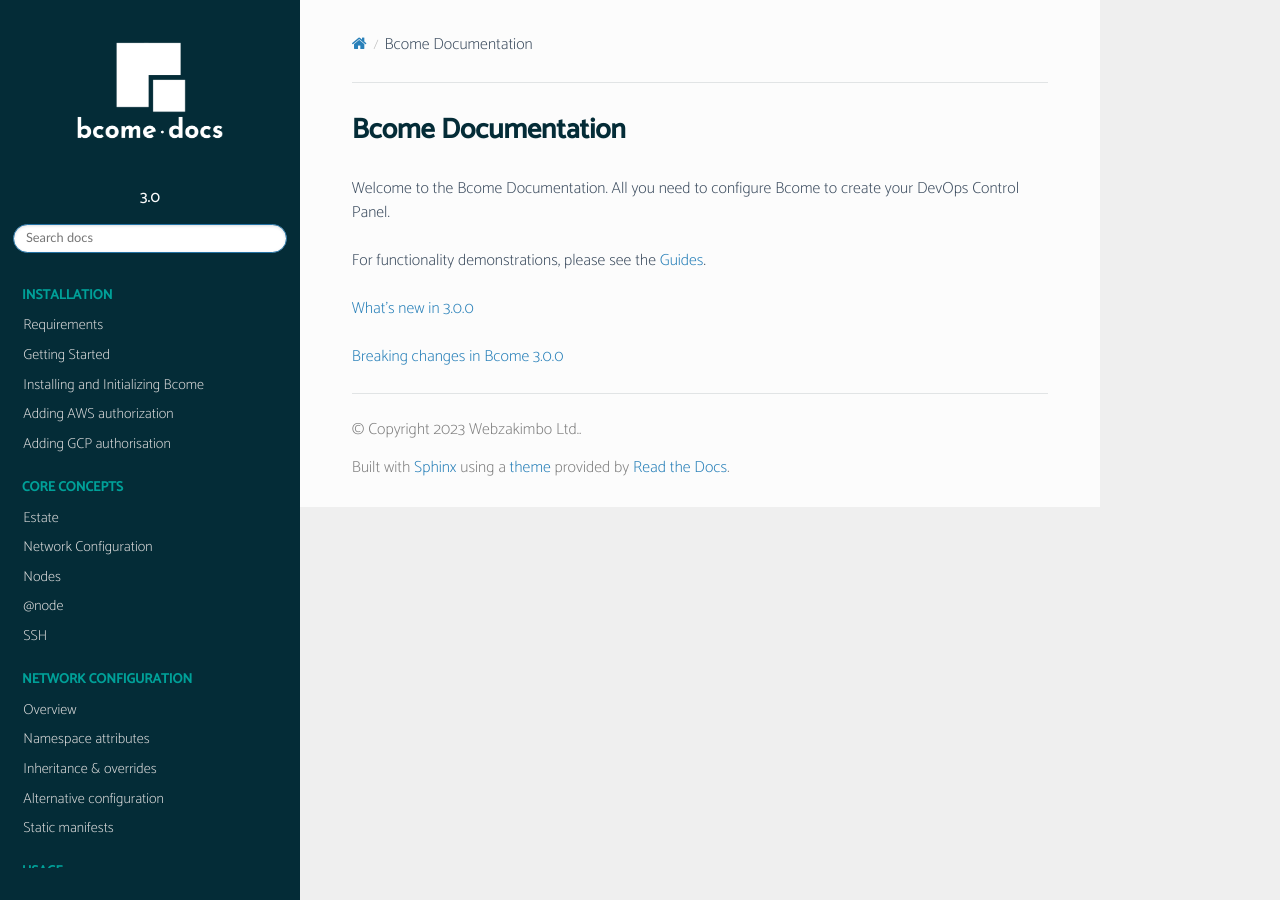
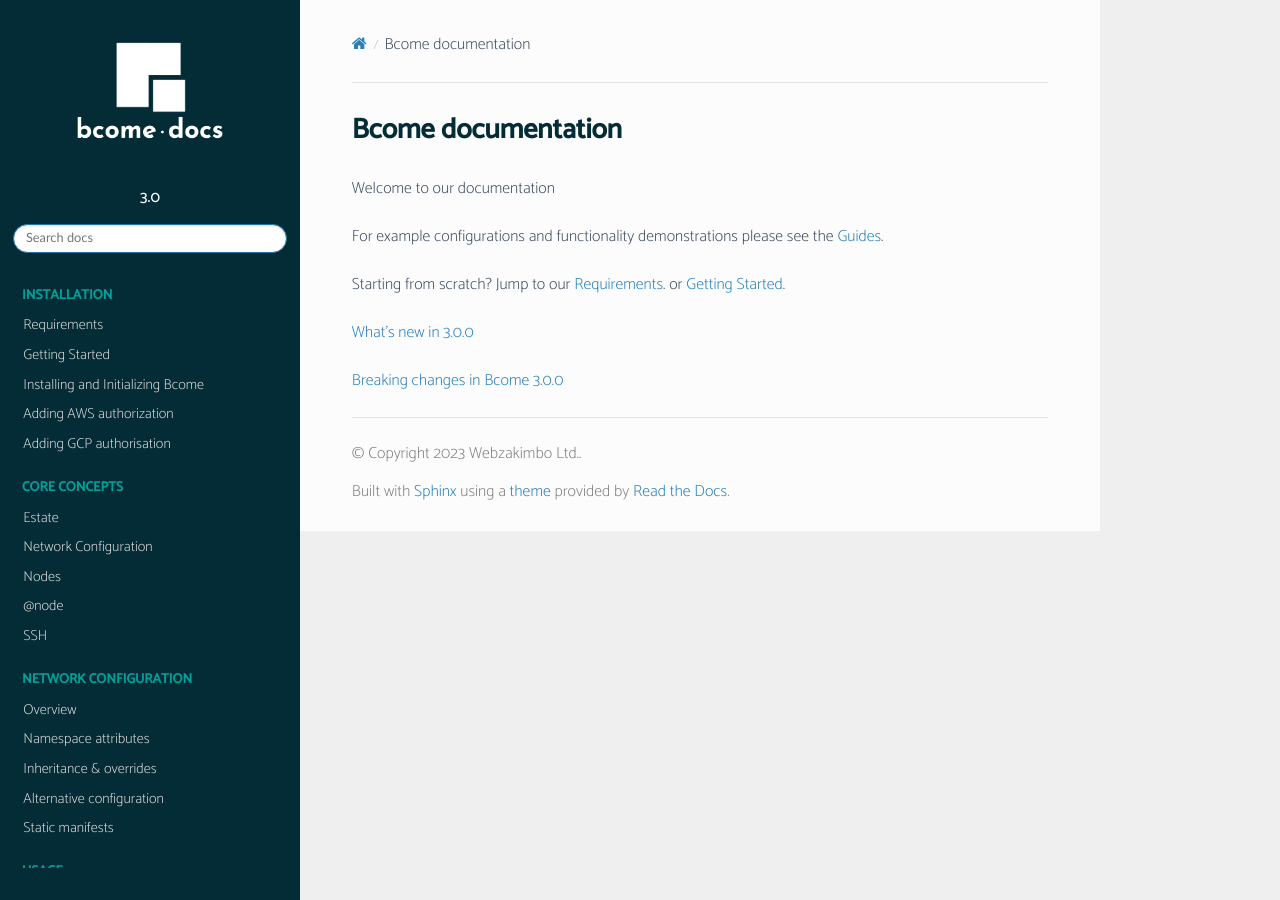
Before and after one commit to webzakimbo/bcome-read-the-docs, a Sphinx documentation site: the page built from docs/source/index.rst, in a window 1280 px wide. Built offline with Sphinx 7.4.7 and the Read the Docs theme 2.0.0, drawn with Linux system fonts in a browser that asks for light colours; pages that are not in the unit, such as notebooks, are missing from menus.

Commit message:
Bugfix urls and update intro for quicker start

```diff
--- a/docs/source/intro.rst
+++ b/docs/source/intro.rst
@@ -1,13 +1,15 @@
 *******************
-Bcome Documentation
+Bcome documentation
 *******************
 
 .. meta::
-   :description lang=en: Welcome to the Bcome Documentation - all you need to configure Bcome to create your DevOps Control Panel
+   :description lang=en: Bcome documentation - all you need to install & configure the Bcome framework.
 
-Welcome to the Bcome Documentation.  All you need to configure Bcome to create your DevOps Control Panel.
+Welcome to our documentation
 
-For functionality demonstrations, please see the |GUIDES|_.
+For example configurations and functionality demonstrations please see the |GUIDES|_.
+
+Starting from scratch? Jump to our :doc:`../getting-started/requirements`. or :doc:`../getting-started/create-project-structure`.
 
 :doc:`whats-new-in-3.0.0`
 
--- a/docs/source/urls.rst
+++ b/docs/source/urls.rst
@@ -6,22 +6,22 @@
 .. _GUIDES: https://guides.bcome.com
 
 .. |ROUTES_GUIDE| replace:: routes guide
-.. _ROUTES_GUIDE: https://guides.bcome.com/en/2.0.0/built-in-commands/routes.html
+.. _ROUTES_GUIDE: https://guides.bcome.com/en/latest/built-in-commands/routes.html
 
 .. |GCP_AUTH_SA_GUIDE| replace:: GCP Service Account authentication guide
-.. _GCP_AUTH_SA_GUIDE: https://guides.bcome.com/en/2.0.0/drivers/gcp-service-account.html
+.. _GCP_AUTH_SA_GUIDE: https://guides.bcome.com/en/latest/drivers/gcp-service-account.html
 
 .. |SSH_SETTINGS_ATTRS| replace:: SSH Settings Attributes
-.. _SSH_SETTINGS_ATTRS: https://docs.bcome.com/en/2.0.0/network/network-configuration-attributes.html#ssh-settings-attributes
+.. _SSH_SETTINGS_ATTRS: https://docs.bcome.com/en/latest/network/network-configuration-attributes.html#ssh-settings-attributes
 
 .. |GCP_OAUTH_GUIDE| replace:: GCP OAuth 2.0 authentication guide
-.. _GCP_OAUTH_GUIDE: https://guides.bcome.com/en/2.0.0/drivers/gcp-oauth.html
+.. _GCP_OAUTH_GUIDE: https://guides.bcome.com/en/latest/drivers/gcp-oauth.html
 
 .. |AWS_AUTH_GUIDE| replace:: AWS EC2 authentication guide
-.. _AWS_AUTH_GUIDE: https://guides.bcome.com/en/2.0.0/drivers/ec2.html
+.. _AWS_AUTH_GUIDE: https://guides.bcome.com/en/latest/drivers/ec2.html
 
 .. |REGISTRY_INTERNAL_SCRIPT| replace:: Internal Script Integration Guide
-.. _REGISTRY_INTERNAL_SCRIPT: https://guides.bcome.com/en/2.0.0/the-registry/internal-commands.html
+.. _REGISTRY_INTERNAL_SCRIPT: https://guides.bcome.com/en/latest/the-registry/internal-commands.html
 
 .. |BCOME_SOURCE| replace:: github source
 .. _BCOME_SOURCE: https://github.com/webzakimbo/bcome
```
